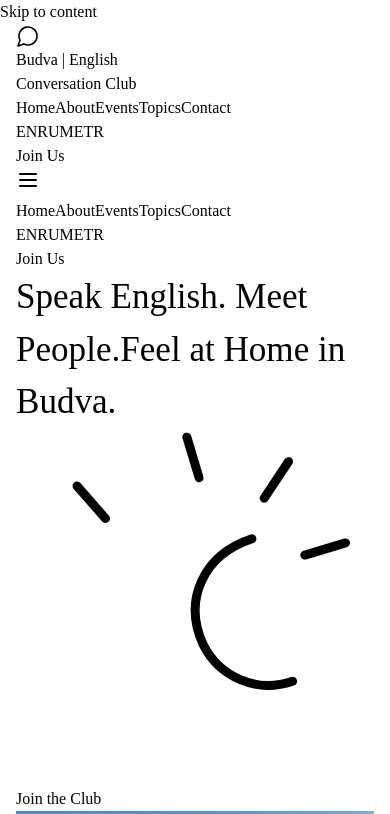
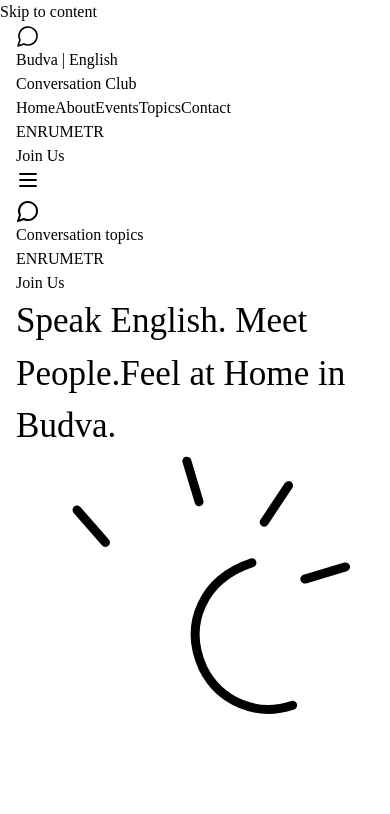
Before and after one commit to asamusenkaEPAM/AIBY, a React (Vite) app in the folder examples/english-club/source/: page / in a window 390 px wide. Shown: the top 814 px of the page. Built offline with nearby package versions, Linux system fonts and the light colour scheme; a web font is replaced by a local one.

Commit message:
Simplify mobile navigation

```diff
--- a/examples/english-club/source/src/components/Header.jsx
+++ b/examples/english-club/source/src/components/Header.jsx
@@ -4,7 +4,6 @@ import { getCopy, localeHref, supportedLocales } from '../i18n';
 
 export default function Header({ copy, locale }) {
   const [open, setOpen] = useState(false);
-  const menuButton = useRef(null);
   const navigationTimer = useRef(null);
 
   useEffect(() => {
@@ -18,14 +17,33 @@ export default function Header({ copy, locale }) {
 
   const followMobileLink = (event, href) => {
     event.preventDefault();
+    window.clearTimeout(navigationTimer.current);
+    const mobileNavigation = document.getElementById('mobile-navigation');
+    let completed = false;
+
+    const finishNavigation = () => {
+      if (completed) return;
+      completed = true;
+      window.clearTimeout(navigationTimer.current);
+      mobileNavigation?.removeEventListener('transitionend', handleTransitionEnd);
+
+      const target = document.querySelector(href);
+      if (!target) return;
+
+      const headerHeight = document.querySelector('header')?.getBoundingClientRect().height ?? 0;
+      const targetTop = window.scrollY + target.getBoundingClientRect().top - headerHeight - 16;
+      target.focus({ preventScroll: true });
+      window.scrollTo({ top: targetTop, behavior: 'smooth' });
+      window.history.pushState(null, '', href);
+    };
+
+    const handleTransitionEnd = (transitionEvent) => {
+      if (transitionEvent.target === mobileNavigation) finishNavigation();
+    };
+
+    mobileNavigation?.addEventListener('transitionend', handleTransitionEnd);
     setOpen(false);
-    menuButton.current?.focus({ preventScroll: true });
-    window.clearTimeout(navigationTimer.current);
-    navigationTimer.current = window.setTimeout(() => {
-      const target = document.querySelector(href);
-      target?.scrollIntoView({ behavior: 'smooth', block: 'start' });
-      window.history.pushState(null, '', href);
-    }, 320);
+    navigationTimer.current = window.setTimeout(finishNavigation, 1200);
   };
 
   return (
@@ -54,7 +72,6 @@ export default function Header({ copy, locale }) {
         </div>
 
         <button
-          ref={menuButton}
           className="grid size-12 place-items-center rounded-full border border-navy/20 bg-cream lg:hidden"
           type="button"
           aria-label={open ? copy.menuClose : copy.menuOpen}
@@ -68,15 +85,16 @@ export default function Header({ copy, locale }) {
 
       <nav
         id="mobile-navigation"
-        className={`page-shell overflow-hidden transition-[max-height,opacity,padding] duration-300 lg:hidden ${open ? 'max-h-[430px] pb-6 opacity-100' : 'max-h-0 pb-0 opacity-0'}`}
+        className={`page-shell overflow-hidden transition-[max-height,opacity,padding] duration-300 lg:hidden ${open ? 'max-h-[300px] pb-6 opacity-100' : 'max-h-0 pb-0 opacity-0'}`}
         aria-label={copy.mobileNav}
         aria-hidden={!open}
         inert={open ? undefined : ''}
       >
         <div className="rounded-3xl border border-navy/10 bg-cream p-4 shadow-soft">
-          {copy.nav.map(([label, href]) => (
-            <a key={href} href={href} className="block rounded-2xl px-4 py-3.5 text-sm font-semibold hover:bg-peach" onClick={(event) => followMobileLink(event, href)}>{label}</a>
-          ))}
+          <a href="#topics" className="flex min-h-12 items-center justify-center gap-2 rounded-2xl bg-peach px-4 py-3 text-sm font-bold transition hover:bg-terracotta/20" onClick={(event) => followMobileLink(event, '#topics')}>
+            <MessageCircle className="size-4 text-terracotta" aria-hidden="true" />
+            {copy.topics.label}
+          </a>
           <div className="my-3 flex items-center justify-center gap-2 border-y border-navy/10 py-3" aria-label={copy.language}>
             {supportedLocales.map((item) => <a key={item} href={localeHref(item)} lang={getCopy(item).htmlLang} aria-current={locale === item ? 'page' : undefined} onClick={() => window.localStorage.setItem('english-club-locale', item)} className={`rounded-full px-4 py-2 text-xs font-bold ${locale === item ? 'bg-navy text-cream' : 'bg-peach text-navy/65'}`}>{item.toUpperCase()}</a>)}
           </div>
--- a/examples/english-club/source/src/components/TopicsSection.jsx
+++ b/examples/english-club/source/src/components/TopicsSection.jsx
@@ -294,7 +294,7 @@ export default function TopicsSection({ copy }) {
 
   return (
     <>
-      <section id="topics" className="bg-cream py-16 lg:py-20">
+      <section id="topics" tabIndex="-1" className="bg-cream py-16 focus:outline-none lg:py-20">
         <div className="page-shell" aria-hidden={isFullscreen || undefined} inert={isFullscreen ? '' : undefined}>
           <h2 className="reveal eyebrow">{copy.topics.label}</h2>
           <p className="reveal mt-4 max-w-2xl text-base leading-relaxed text-navy/65 sm:text-lg">{copy.topics.usage}</p>
```
Also changed, not shown: 9 other files (tests, documents, lock files or other folders).
